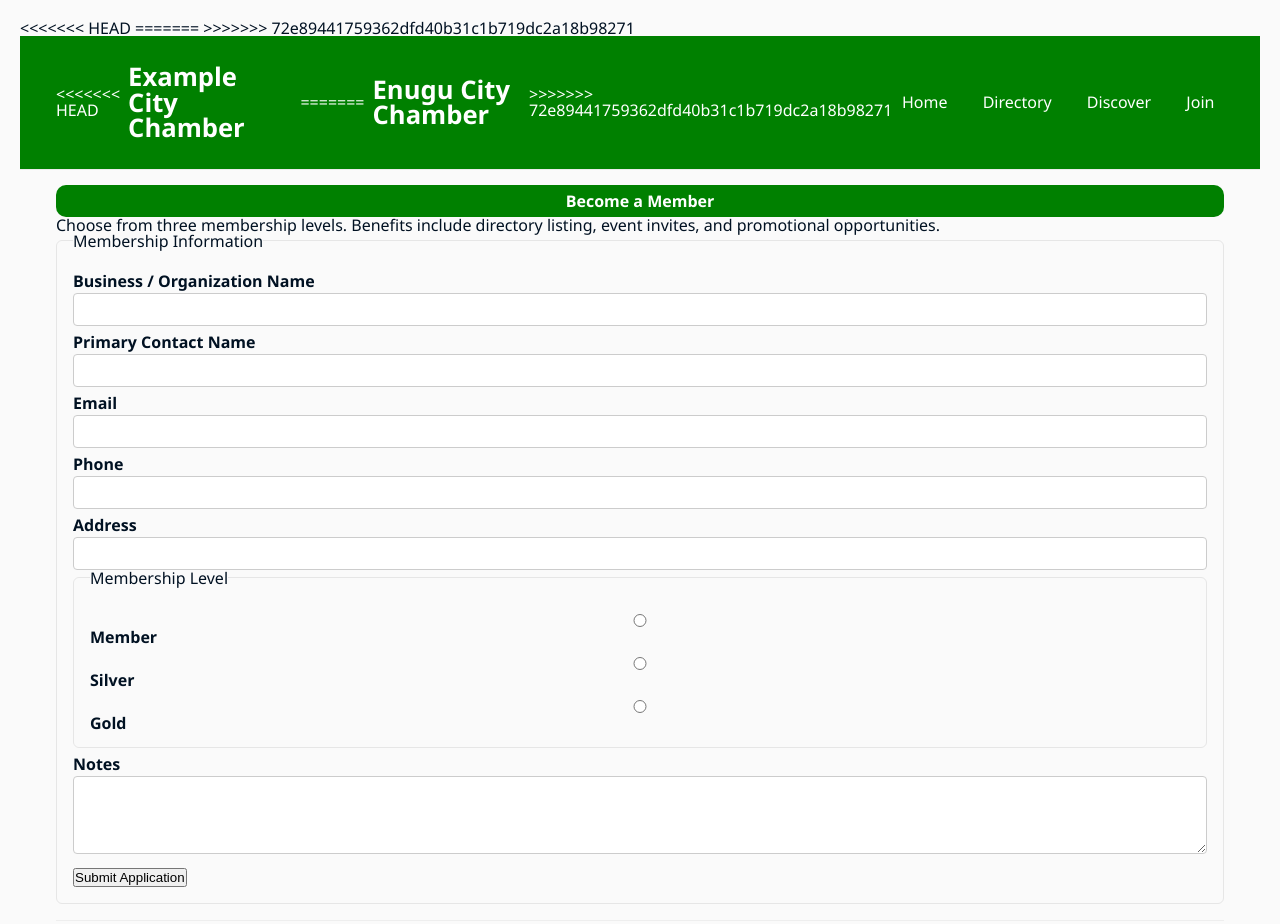
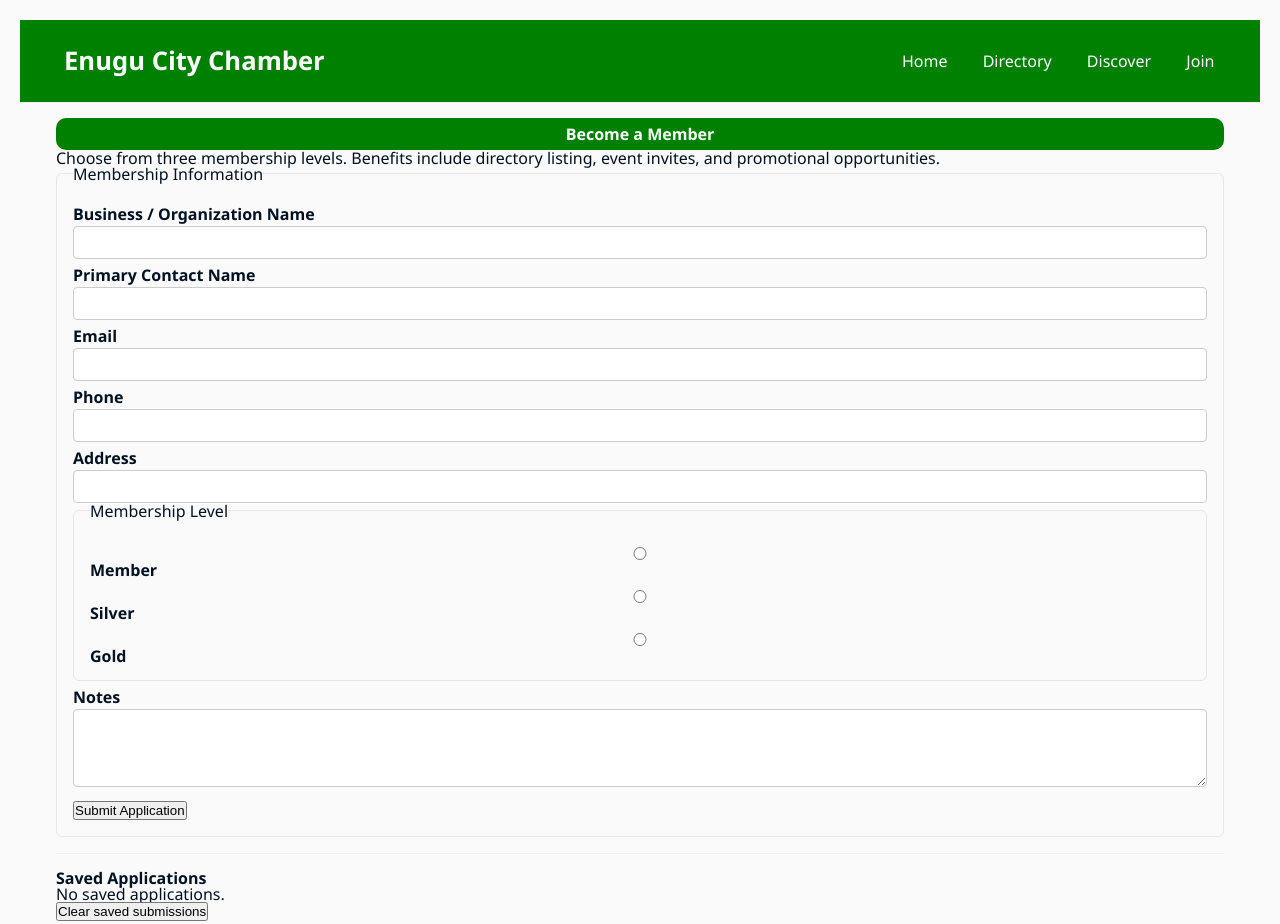
Before and after one commit to mantech-set/wdd231, a plain HTML site: page chamber/join.html in a window 1280 px wide. Shown: the top 924 px of the page. Drawn offline with Linux system fonts and the light colour scheme.

Commit message:
Update join.html

```diff
--- a/chamber/join.html
+++ b/chamber/join.html
@@ -4,13 +4,8 @@
 <head>
   <meta charset="utf-8">
   <meta name="viewport" content="width=device-width,initial-scale=1">
-<<<<<<< HEAD
-  <title>Join — Example City Chamber</title>
-  <meta name="description" content="Join the Example City Chamber of Commerce">
-=======
   <title>Join — Enugu City Chamber</title>
   <meta name="description" content="Join the Enugu City Chamber of Commerce">
->>>>>>> 72e89441759362dfd40b31c1b719dc2a18b98271
   <link rel="icon" href="favicon.svg" type="image/svg+xml">
   <link rel="stylesheet" href="styles/normalize.css">
   <link rel="stylesheet" href="styles/small.css">
@@ -20,11 +15,7 @@
 <body>
   <header class="site-header">
     <div class="inner">
-<<<<<<< HEAD
-      <h1 class="site-title">Example City Chamber</h1>
-=======
       <h1 class="site-title">Enugu City Chamber</h1>
->>>>>>> 72e89441759362dfd40b31c1b719dc2a18b98271
       <nav class="main-nav" aria-label="Main Navigation">
         <button class="nav-toggle" aria-expanded="false">Menu</button>
         <ul class="nav-list">
```
